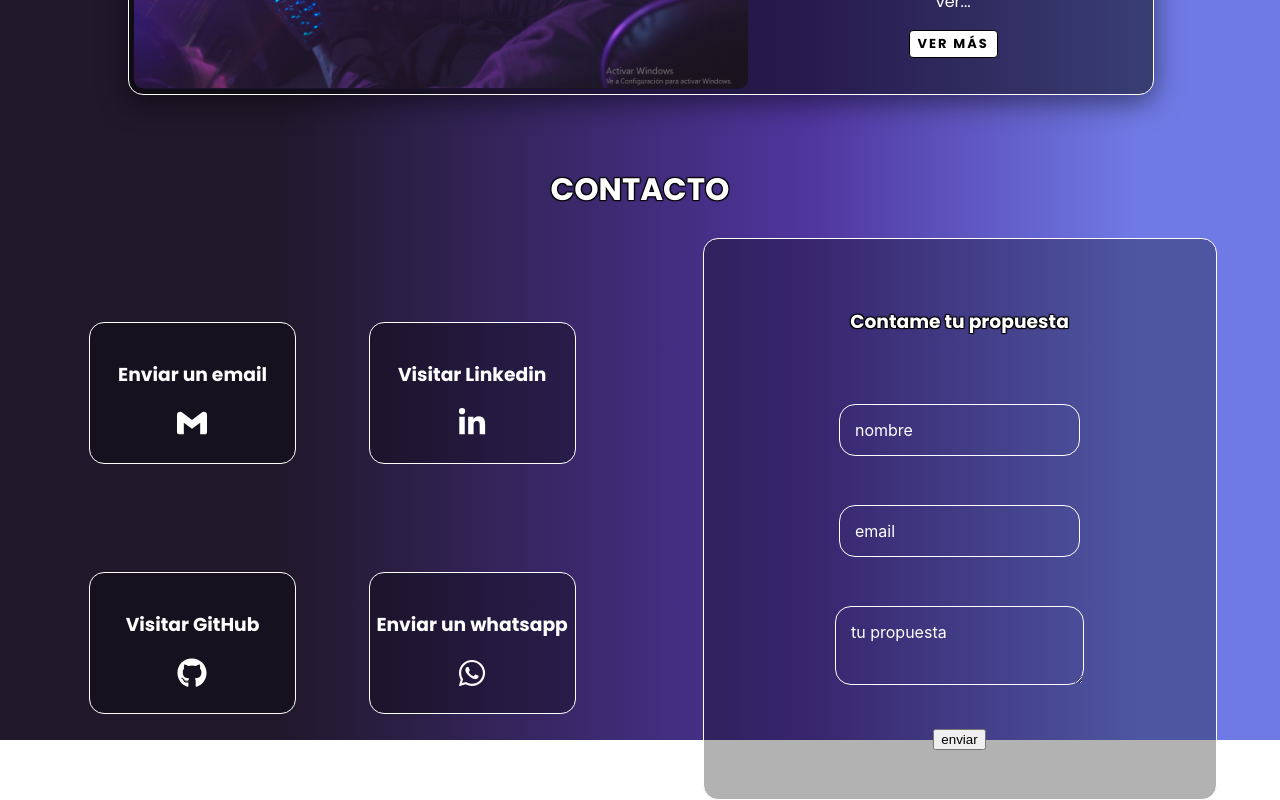
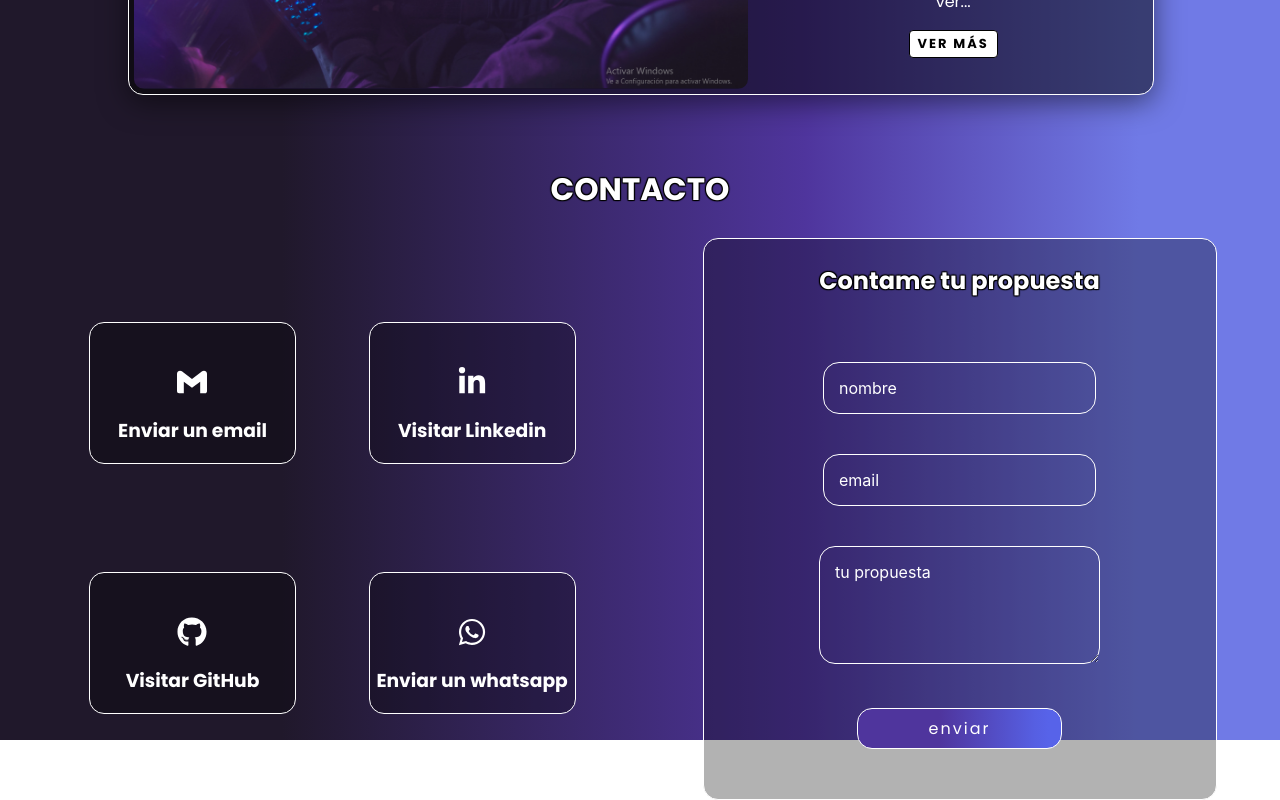
Before and after one commit to francocamuss/Portafolio, a React (Create React App) app: page / in a window 1280 px wide. Shown: the part 3462-4262 px from the top of the page. Built offline with nearby package versions, Linux system fonts and the light colour scheme.

Commit message:
eliminando warnings

```diff
--- a/src/App.js
+++ b/src/App.js
@@ -1,5 +1,4 @@
 import './App.css';
-import { Route, Routes } from 'react-router-dom';
 import Nav from "./components/Nav/Nav.jsx";
 import AboutMe from "./components/AboutMe/AboutMe.jsx";
 import Skills from "./components/Skills/Skills.jsx";
--- a/src/components/AboutMe/AboutMe.jsx
+++ b/src/components/AboutMe/AboutMe.jsx
@@ -1,5 +1,4 @@
 import React from "react";
-import { Link } from "react-router-dom";
 import "./AboutMe.css";
 import photo from "../../fotoPerfil.jpeg";
 import CV from "../../images/CV-Franco-Canva.pdf";
@@ -16,7 +15,7 @@ const AboutMe = function(){
                 </a>
             </div>
             <div className="aboutMe-subDiv-2">
-                <img src={photo} className="photo" alt="photo"/>
+                <img src={photo} className="photo" alt="perfil"/>
             </div>
             {/* <div className="aboutMe-card">
                 <div className="left-div">
--- a/src/components/Contact/Contact.css
+++ b/src/components/Contact/Contact.css
@@ -22,8 +22,9 @@
 
 .text-contact{
     display: flex;
-    flex-direction: column;
-    justify-content: center;
+    flex-direction: column-reverse;
+    justify-content: flex-start;
+    align-items: center;
     color: white;
     font-weight: bold;
     font-family: "Poppins";
@@ -33,12 +34,20 @@
     background-color: rgba(0, 0, 0, 0.3);
     border-radius: 15px;
 }
+.text-contact:hover{
+    color: #707AE6;
+    border: 1px solid black;
+    background-color: rgba(0, 0, 0, 0.8);
+    transition: all .1s ease;
+    box-shadow: 0 0 0 0 #fff, 0 0 0 3px #707AE6;
+}
 
 .text-style{
     color: white;
     font-weight: bold;
     font-family: "Poppins";
     text-shadow: -1px -1px 1px black, 1px -1px 1px black, -1px 1px 1px black, 1px 1px 1px black;
+    font-size: 24px;
 }
 
 .text-size{
@@ -59,7 +68,7 @@
     display: flex;
     flex-direction: column;
     align-items: center;
-    justify-content: space-evenly;
+    justify-content: space-between;
     width: 40%;
     height: 70vh;
     border: 1px solid white;
@@ -81,7 +90,7 @@ form input{
     border: 1.5px solid white;
     border-radius: 1rem;
     background: none;
-    padding: 1rem;
+    padding: 1rem 2rem;
     font-size: 1rem;
     color: white;
     transition: 150ms cubic-bezier(0.4, 0, 0.2, 1);
@@ -109,11 +118,11 @@ form textarea {
     border: 1.5px solid white;
     border-radius: 1rem;
     background: none;
-    padding: 1rem;
+    padding: 1rem 2rem;
     font-size: 1rem;
     color: white;
     transition: 150ms cubic-bezier(0.4, 0, 0.2, 1);
-    height: 60%;
+    padding-bottom: 4rem;
 }
 form textarea:focus {
     outline: none;
@@ -147,3 +156,25 @@ form textarea:focus~label {
     bottom: 15%;
     right: 0%;
 }
+
+.button-nuevo{
+    font-size: 1rem;
+    border: 1px solid white;
+    background: rgb(79, 53, 157);
+    background: linear-gradient(90deg, rgba(79, 53, 157, 1) 6%, rgba(79, 53, 157, 1) 40%, rgba(86, 95, 226, 1) 87%, rgba(87, 99, 233, 1) 94%);
+    padding: 7px 2.5rem;
+    width: 40%;
+    border-radius: 15px;
+    color: white;
+    letter-spacing: 2px;
+    font-family: "Poppins";
+    margin-bottom: 50px;
+    cursor: pointer;
+}
+.button-nuevo:hover{
+    color: #707AE6;
+    border: 1px solid black;
+    background: rgba(0, 0, 0, 0.8);
+    transition: all .1s ease;
+    box-shadow: 0 0 0 0 #fff, 0 0 0 3px #707AE6;
+}
--- a/src/components/Contact/Contact.jsx
+++ b/src/components/Contact/Contact.jsx
@@ -22,33 +22,33 @@ const Contact = function(){
                         <textarea type="text"/>
                         <label>tu propuesta</label>
                     </div>
-                    <button>enviar</button>
+                    <button className="button-nuevo">enviar</button>
                 </form>
                 <div className="div-contacts-buttons">
+                    <a rel="noreferrer" target="_blank" href="mailto:francocamuspp@gmail.com">
                         <div className="text-contact button-contact-1">
                             <h3>Enviar un email</h3>
-                    <a target="_blank" href="mailto:francocamuspp@gmail.com">
-                        <SiGmail color="white" size="30px"/>
+                            <SiGmail size="30px"/>
+                        </div>
                     </a>
-                </div>
+                    <a rel="noreferrer" target="_blank" href="https://www.linkedin.com/in/franco-santiago-camus-1121261a8/">
                         <div className="text-contact button-contact-2">
                             <h3>Visitar Linkedin</h3>
-                    <a target="_blank" href="https://www.linkedin.com/in/franco-santiago-camus-1121261a8/">
-                        <FaLinkedinIn color="white" size="30px"/>
+                            <FaLinkedinIn size="30px" />
+                        </div>
                     </a>
-                </div>
+                    <a rel="noreferrer" className="div-GITHUB" target="_blank" href="https://github.com/francocamuss">
                         <div className="text-contact button-contact-3">
                             <h3>Visitar GitHub</h3>
-                    <a className="div-GITHUB" target="_blank" href="https://github.com/francocamuss">
-                        <FaGithub color="white" size="30px"/>
+                            <FaGithub size="30px"/>
+                        </div>
                     </a>
-                </div>
+                    <a rel="noreferrer" target="_blank" href="https://wa.me/5493815243787?Hola,%20quiero%20saber%20más%20sobre%20tus%20servicios">
                         <div className="text-contact button-contact-4">
                             <h3>Enviar un whatsapp</h3>
-                    <a target="_blank" href="https://wa.me/5493815243787?Hola,%20quiero%20saber%20más%20sobre%20tus%20servicios">
-                        <FaWhatsapp color="white" size="30px"/>
+                            <FaWhatsapp size="30px"/>
+                        </div>
                     </a>
-                </div>
                 </div>
             </div>
             {/* <form>
--- a/src/components/Modals/Modals.css
+++ b/src/components/Modals/Modals.css
@@ -23,7 +23,8 @@
     border: 1px solid white;
     height: 75%;
     border-radius: 10px;
-    background-color: whitesmoke;
+    background: rgb(79, 53, 157);
+    background: linear-gradient(90deg, rgba(79, 53, 157, 1) 6%, rgba(79, 53, 157, 1) 40%, rgba(86, 95, 226, 1) 87%, rgba(87, 99, 233, 1) 94%);
     position: relative;
     box-shadow: 6px 2px 16px 0px rgba(0, 0, 0, 0.48), -6px -2px 16px 0px rgba(0, 0, 0, 0.8);
     font-family: "Poppins";
--- a/src/components/Modals/Modals.jsx
+++ b/src/components/Modals/Modals.jsx
@@ -9,7 +9,7 @@ const Modal = ({children, openModal, setOpenModal}) => {
         <div className={!openModal? "modal" :"modal is-open"} onClick={()=>setOpenModal(false)}>
             <div className="modal-container" onClick={handleModalContainerClick}>
                 <button className="modal-close" onClick={() => setOpenModal(false)}>
-                    <AiOutlineClose type="solid"/>
+                    <AiOutlineClose type="solid" color="white"/>
                 </button>
                 {children}
             </div>
--- a/src/components/Proyects/Proyects.jsx
+++ b/src/components/Proyects/Proyects.jsx
@@ -19,7 +19,7 @@ const Proyects = function () {
                 <img src={CountriesHome} alt="countries home" className="proyect-img"/>
                 <div className="div-proyect-name">
                     <h3>Henry Countries</h3>
-                    <a target="_blank" href="https://pi-countries-francocamuss.vercel.app/">
+                    <a rel="noreferrer" target="_blank" href="https://pi-countries-francocamuss.vercel.app/">
                         <button className="btn-proyect">Ver proyecto</button>
                     </a>
                     <br/>
@@ -45,7 +45,7 @@ const Proyects = function () {
                 <img src={PGHome} alt="countries home" className="proyect-img"/>
                 <div className="div-proyect-name">
                     <h3>Henry Bienes Raices</h3>
-                    <a target="_blank" href="https://henrybienesraices.vercel.app/">
+                    <a rel="noreferrer" target="_blank" href="https://henrybienesraices.vercel.app/">
                         <button className="btn-proyect">Ver proyecto</button>
                     </a>
                     <br/>
@@ -71,7 +71,7 @@ const Proyects = function () {
                 <img src={PortafolioHome} alt="countries home" className="proyect-img" onClick={() => console.log("prueba")}/>
                 <div className="div-proyect-name">
                     <h3>Mi portafolio</h3>
-                    <a target="_blank" href="https://portafolio-one-orpin.vercel.app/">
+                    <a rel="noreferrer" target="_blank" href="https://portafolio-one-orpin.vercel.app/">
                         <button className="btn-proyect">Ver proyecto</button>
                     </a>
                     <br/>
```
Lines whose indentation alone changed are shown as unchanged.
